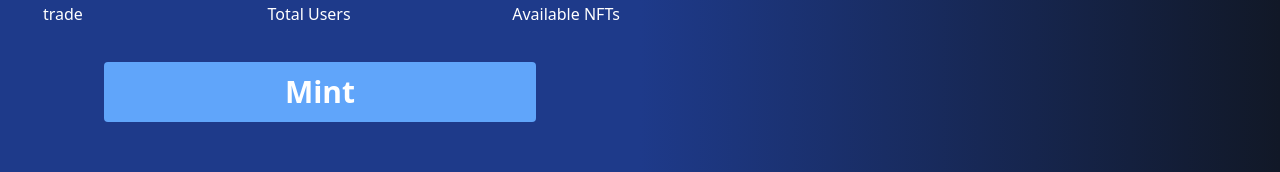
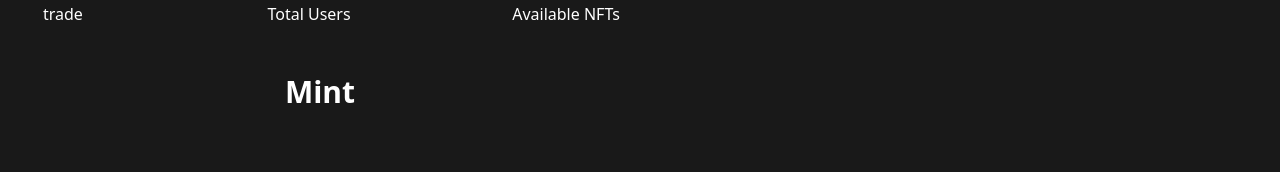
Before and after one commit to Mililani/NFTProject, a React (Create React App) app in the folder NFTLandingPage/nft-landingpage/: page / in a window 1280 px wide. Shown: the part 482-654 px from the top of the page. Built offline with nearby package versions, Linux system fonts and the light colour scheme.

Commit message:
updated model export

```diff
--- a/NFTLandingPage/nft-landingpage/tailwind.config.js
+++ b/NFTLandingPage/nft-landingpage/tailwind.config.js
@@ -1,8 +1,27 @@
 /** @type {import('tailwindcss').Config} */
 module.exports = {
-  content: ["./src/**/*.{html,js,jsx}"],
+  content: ["./src/**/*.{js,jsx,ts,tsx}"],
   theme: {
-    extend: {},
+    extend: {
+      colors: {
+        main: "#23073A",
+        subMain: "#502573",
+        subLightMain: "#7529B2",
+        whites: "#FFFFFF",
+        blacks: "#000000",
+        lightBlack: "#BCBCBC",
+        lightGray: "#F6F7FC",
+        pink: "#FD399B",
+        blue: "#3EAAE9",
+        overlay: "#23073ACC",
+      },
+      fontFamily: {
+        head: ["Russo One"],
+      },
+      screens: {
+        xs: "475px",
+      },
+    },
   },
   plugins: [],
-}
+};
```
